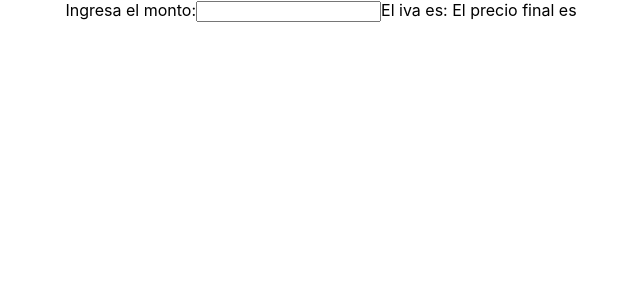
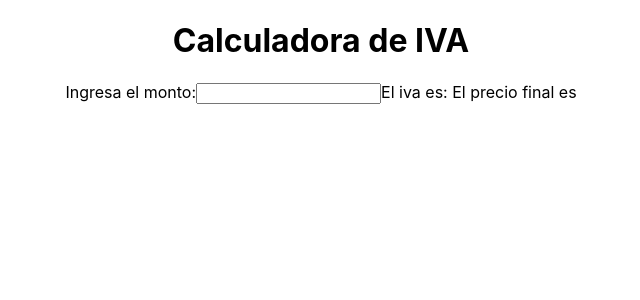
Before and after one commit to 4cidkid/calculadoradeiva, a React (Create React App) app: page / in a window 1280 px wide. Shown: the top 300 px of the page, without its empty margins (319-959 px from the left). Built offline with nearby package versions, Linux system fonts and the light colour scheme.

Commit message:
added a title

```diff
--- a/src/Components/Calculadora/Calculadora.js
+++ b/src/Components/Calculadora/Calculadora.js
@@ -15,6 +15,7 @@ export default function Calculadora(){
     }
     return(
         <div>
+            <h1>Calculadora de IVA</h1>
             <label htmlFor='monto'>Ingresa el monto:</label>
             <input id='monto' name='monto' type="number" onChange={calculateIva} />
             <label>El iva es: {monto !== 0 ? monto : undefined}</label>
```
